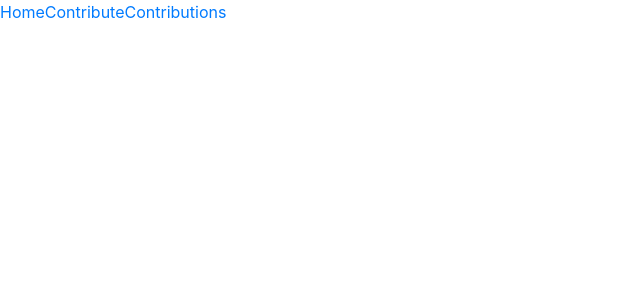
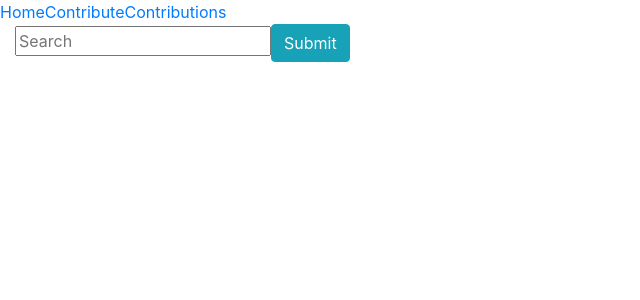
Before and after one commit to akemp7/CapstoneReact, a React app: page /#/contributions in a window 1280 px wide. Shown: the top 300 px of the page, without its empty margins (0-640 px from the left). Built offline with nearby package versions, Linux system fonts and the light colour scheme.

Commit message:
Add search to contribution list

```diff
--- a/src/components/ContributeControl.jsx
+++ b/src/components/ContributeControl.jsx
@@ -2,6 +2,7 @@ import React from 'react';
 import Contribute from './Contribute';
 import Navbar from './Navbar';
 import PropTypes from 'prop-types';
+import Search from './Search';
 
 function ContributeControl(props) {
     return (
@@ -13,12 +14,14 @@ function ContributeControl(props) {
                         key={summ.id} />
                 )}
             </div>
+            <Search onSearchCreation={props.handleAddingNewSearchTerm} />
         </div>
     );
 }
 
 ContributeControl.propTypes = {
-    contributeList: PropTypes.array
+    contributeList: PropTypes.array,
+    handleAddingNewSearchTerm: PropTypes.func
 };
 
 export default ContributeControl;
--- /dev/null
+++ b/src/components/Search.jsx
@@ -0,0 +1,27 @@
+import React from "react";
+import PropTypes from 'prop-types';
+
+function Search(props) {
+    let _currentSearchTerm = null;
+    function handleAddingNewSearchTerm(event) {
+        event.preventDefault();
+        props.onSearchCreation({ currentSearchTerm: _currentSearchTerm.value });
+    }
+
+    return (
+        <div className="col-md-4">
+            <form onSubmit={handleAddingNewSearchTerm}>
+                <input type="text"
+                    id="currentSearchTerm"
+                    placeholder='Search'
+                    ref={(input) => { _currentSearchTerm = input; }} />
+                <button type="submit" className="btn btn-info">Submit</button>
+            </form>
+        </div>
+    );
+}
+
+Search.propTypes = {
+    onSearchCreation: PropTypes.func
+}
+export default Search;
```
